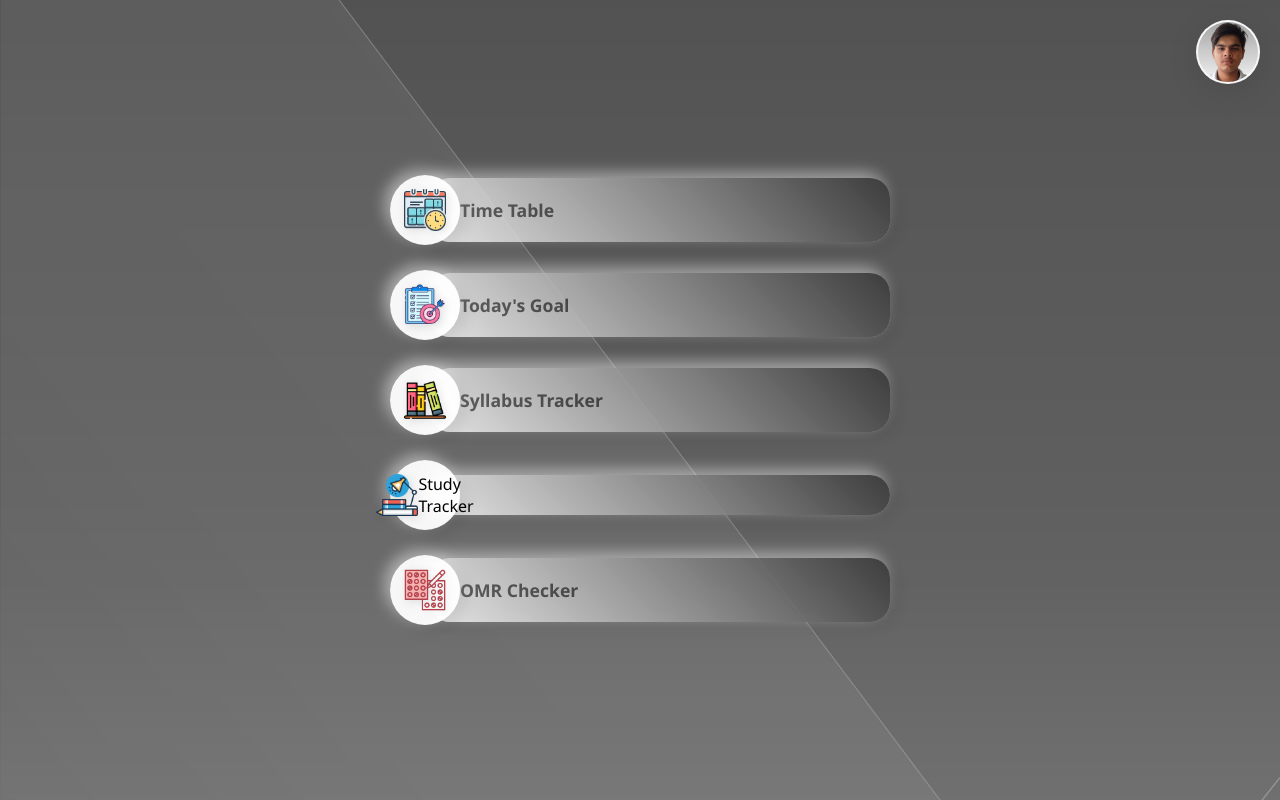
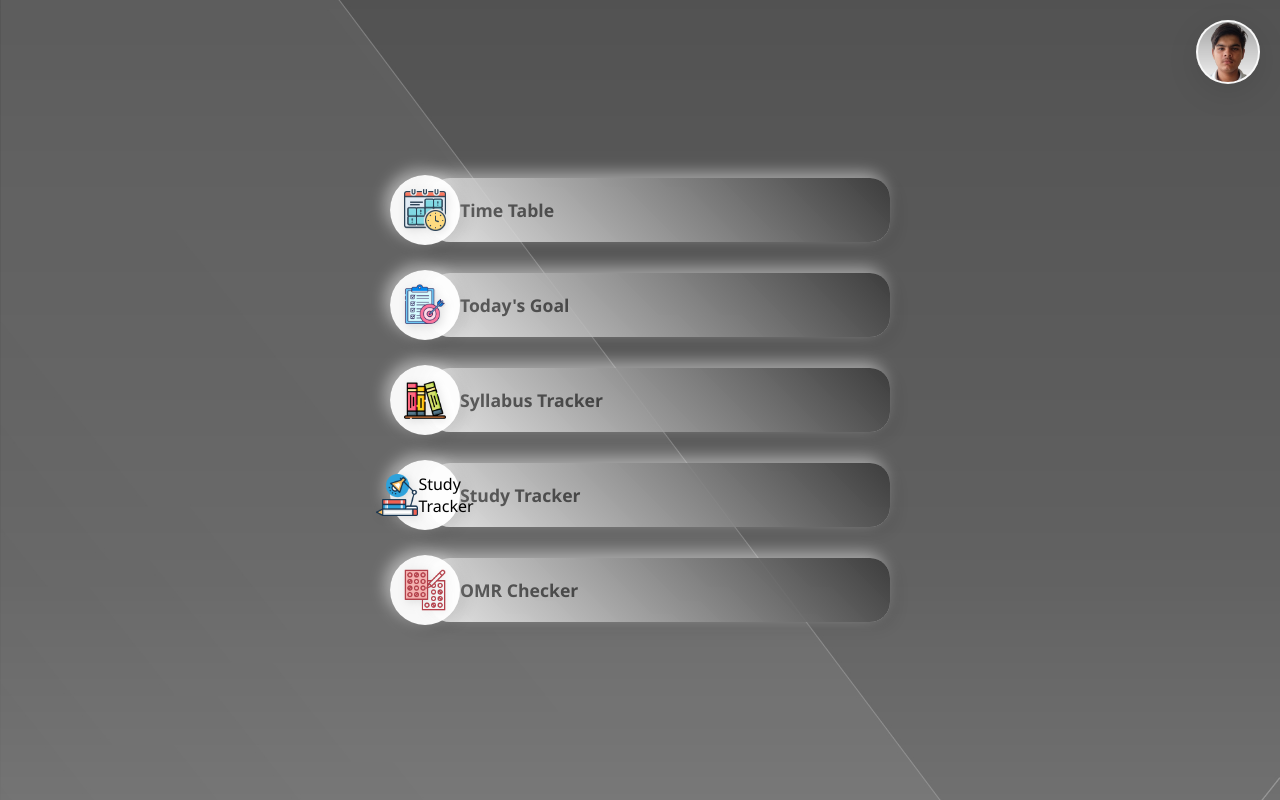
Before and after one commit to Princuu1/Study2, a plain HTML site: page index.html in a window 1280 px wide. Drawn offline with Linux system fonts and the light colour scheme.

Commit message:
Update index.Html

```diff
--- a/index.html
+++ b/index.html
@@ -211,7 +211,7 @@
         </div>
         <div class="menu-item">
             <div class="circle"><img src="study.png" alt="Icon">Study Tracker</div>
-            <a href="https://pk-github985.github.io/Studytracker/" class="text"></a>
+            <a href="https://pk-github985.github.io/Studytracker/" class="text">Study Tracker</a>
         </div>
         <div class="menu-item">
             <div class="circle"><img src="quiz.png" alt="Icon"></div>
```
